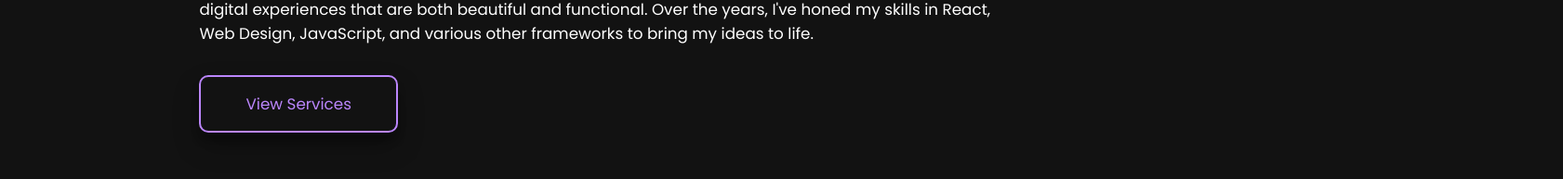
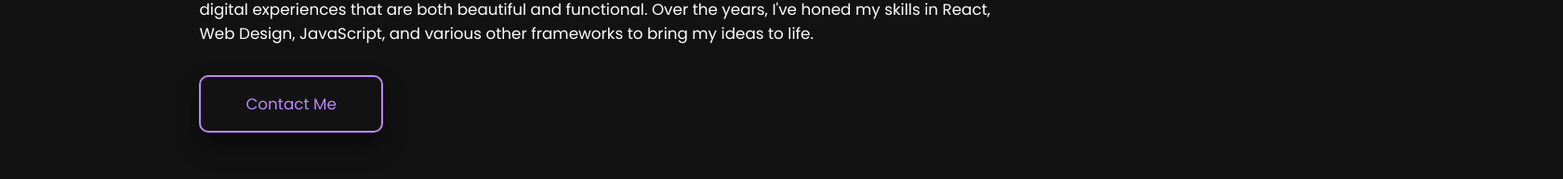
Before and after one commit to BenWueb/portfolio, a React (Vite) app: page / in a window 1280 px wide. Shown: the part 440-633 px from the top of the page at 93% size, 1681 px wide, since content can reach past the window. Built offline with nearby package versions, Linux system fonts and the light colour scheme.

Commit message:
fixed header button

```diff
--- a/src/components/Header.jsx
+++ b/src/components/Header.jsx
@@ -76,11 +76,12 @@ function Header() {
             skills in React, Web Design, JavaScript, and various other
             frameworks to bring my ideas to life.
           </motion.p>
-          <Link to="/services">
+
+          <a href="mailto:ben.wuebker@gmail.com">
             <motion.button variants={listItem} className="btn cta-btn">
-              View Services
+              Contact Me
             </motion.button>
-          </Link>
+          </a>
         </motion.div>
       </section>
     </>
--- a/src/components/Projects.jsx
+++ b/src/components/Projects.jsx
@@ -15,6 +15,23 @@ function Projects() {
 
         <div className="project-card-container">
           <ProjectCard
+            image={kitchen}
+            title="Social Recipe Application"
+            description="A fully functional social recipe application. Add, edit, like, favorite
+                    and comment on recipes."
+            tools={[
+              "React",
+              "Firebase",
+              "Javascript",
+              "OAuth",
+              "Algolia",
+              "CSS",
+              "Vercel",
+            ]}
+            siteLink="https://joans-kitchen.vercel.app/"
+          />
+
+          <ProjectCard
             image={lifeCoach}
             title="Personal Brand Website"
             description="A custom designed website for a personal brand/life coach"
@@ -31,22 +48,6 @@ function Projects() {
           />
 
           <ProjectCard
-            image={kitchen}
-            title="Social Recipe Application"
-            description="A fully functional social recipe application. Add, edit, like, favorite
-          and comment on recipes."
-            tools={[
-              "React",
-              "Firebase",
-              "Javascript",
-              "Algolia",
-              "CSS",
-              "Vercel",
-            ]}
-            siteLink="https://joans-kitchen.vercel.app/"
-          />
-
-          <ProjectCard
             image={wedding}
             title="Wedding Planner Website"
             description="  A professional and elegant website built for a wedding planning
--- a/src/index.css
+++ b/src/index.css
@@ -84,6 +84,9 @@ button:hover {
 
 button:focus {
   outline: none;
+}
+a {
+  color: var(--primary);
 }
 
 .icon {
@@ -390,7 +393,7 @@ p {
   z-index: -1;
   color: var(--overlay-9);
   top: -70px;
-  left: 200px;
+  left: -180px;
 }
 
 .project-card-container {
@@ -499,7 +502,7 @@ p {
   z-index: -1;
   color: var(--overlay-9);
   top: -50px;
-  left: 400px;
+  left: 20px;
 }
 
 .article-card-container {
```
Also changed, not shown: 1 other file (tests, documents, lock files or other folders).
